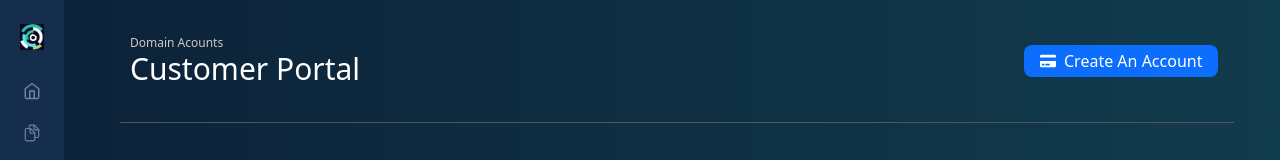
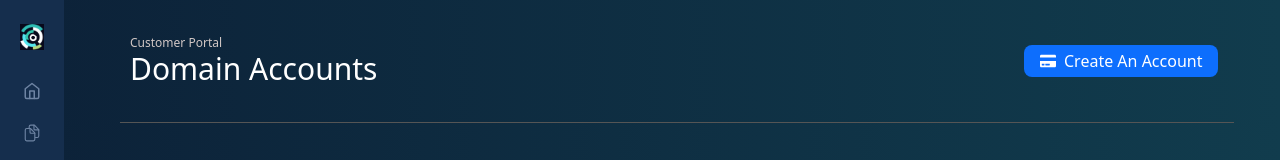
Before and after one commit to hamza-atif-hsol/Ascent-Portals, a React (Create React App) app: page / in a window 1280 px wide. Shown: the top 160 px of the page. Built offline with nearby package versions, Linux system fonts and the light colour scheme.

Commit message:
header change

```diff
--- a/src/App.js
+++ b/src/App.js
@@ -13,7 +13,7 @@ function App() {
     <Router>
         <SideBar portalType="Customer" />
       <div >
-        <Header heading="Customer Portal" subheading="Domain Acounts" showButton={true} onButtonClick={handleClick}/>
+        <Header heading="Domain Accounts" subheading="Customer Portal" showButton={true} onButtonClick={handleClick}/>
       </div>
 
     </Router>
```
